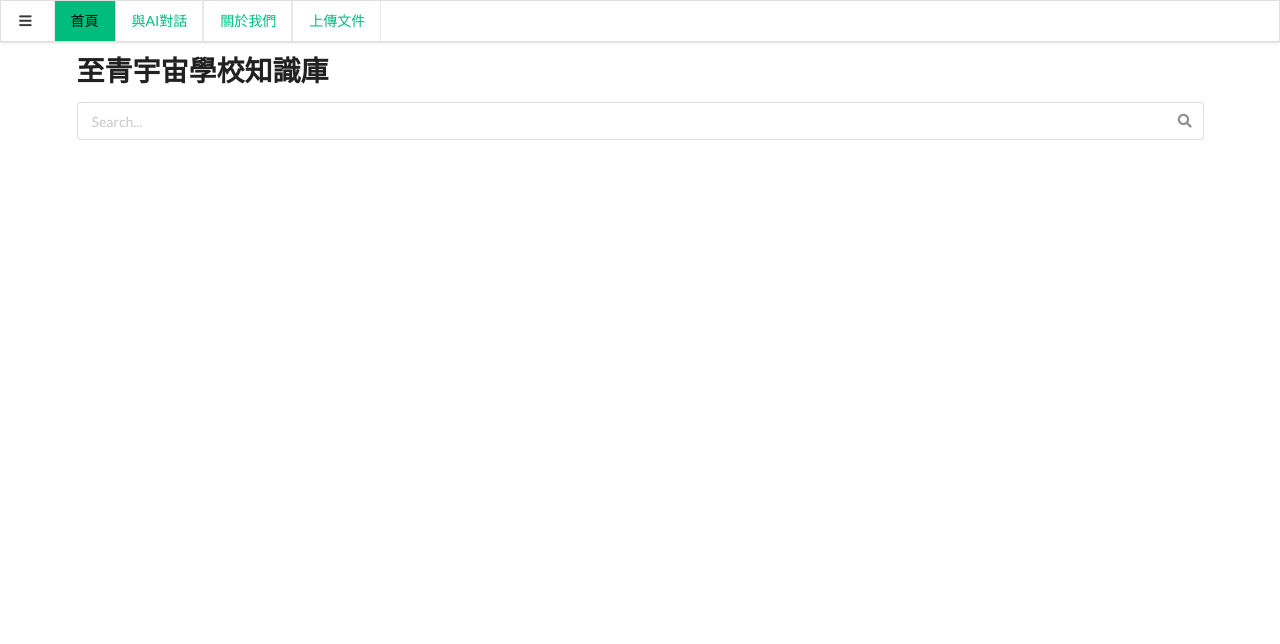
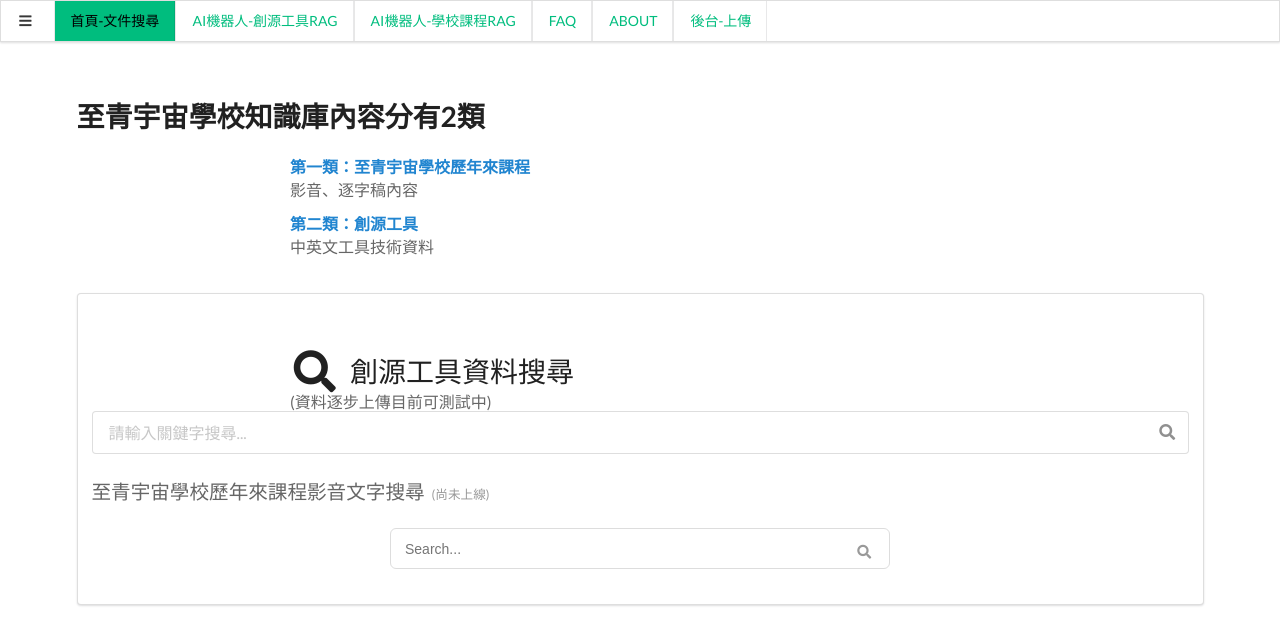
Before and after one commit to unischool/knowledge-base-frontend, a Vue app: page / in a window 1280 px wide. Shown: the top 644 px of the page. Built offline with nearby package versions, Linux system fonts and the light colour scheme; no server answers; what semantic-ui-vue would draw is missing.

Commit message:
close #13 定位網站功能Menu

```diff
--- a/src/App.vue
+++ b/src/App.vue
@@ -3,24 +3,32 @@ header
   nav.ui.fixed.top.menu
     button.no-border.ui.item(@click="toggleSidebar")
       i.icon.bars
-    RouterLink.item(to="/") 首頁
-    RouterLink.item(to="/ai") 與AI對話
-    RouterLink.item(to="/about") 關於我們
-    RouterLink.item(to="/upload") 上傳文件
+    RouterLink.item(to="/") 首頁-文件搜尋
+    RouterLink.item(to="/ai") AI機器人-創源工具RAG
+    RouterLink.item(to="/ai-rag") AI機器人-學校課程RAG
+    RouterLink.item(to="/faq") FAQ
+    RouterLink.item(to="/about") ABOUT
+    RouterLink.item(to="/upload") 後台-上傳
 .small-spacer
 .ui.sidebar.vertical.menu#side-menu(:class="{'hidden': !sidebarVisible}")
   RouterLink.item(to='/', exact='', name="home")
     i.home.icon
-    | 首頁
+    | 首頁-文件搜尋
   RouterLink.item(to='/ai', name="ai")
     i.ai.icon
-    | 與AI對話
+    | AI機器人-創源工具RAG
+  RouterLink.item(to='/ai-rag', name="ai-rag")
+    i.ai.icon
+    | AI機器人-學校課程RAG
+  RouterLink.item(to='/faq', name="faq")
+    i.help.icon
+    | FAQ
   RouterLink.item(to='/about', name="about")
     i.info.icon
-    | 關於我們
+    | ABOUT
   RouterLink.item(to='/upload', name="upload")
     i.upload.icon
-    | 上傳文件
+    | 後台-上傳
 .ui.sidebar.bg(:class="{'hidden': !sidebarVisible}", @click="toggleSidebar")
 
 .ui.container
--- a/src/views/HomeView.vue
+++ b/src/views/HomeView.vue
@@ -1,26 +1,80 @@
 <template lang="pug">
   main
-    //- <TheWelcome />
+    h1.ui.header 至青宇宙學校知識庫內容分有2類
 
-    h1.ui.header 至青宇宙學校知識庫
+    .ui.text.container
 
-    .ui.form.container
+      .ui.list
+        .item
+          .content
+              .header 第一類：至青宇宙學校歷年來課程
+              .description 影音、逐字稿內容
+        .item
+          .content
+            .header 第二類：創源工具
+            .description 中英文工具技術資料
+
+
+  .ui.segment.highlight-section
+    .ui.text.container
+      h1.ui.header.highlight-header
+        i.search.icon
+        .content
+          | 創源工具資料搜尋
+        .sub.header (資料逐步上傳目前可測試中)
+
+    .ui.form.container.search-container
       .ui.field
-        .ui.search.icon.input
-          input(v-model="mySearch", placeholder="Search...", @input="handleSearch")
+        .ui.large.search.icon.input
+          input(
+            v-model="mySearch",
+            placeholder="請輸入關鍵字搜尋...",
+            @input="handleSearch"
+          )
           i.search.icon
 
-    .ui.segment.container(v-if="mySearch.length > 0 && keywordsWithFiles.filter((keyword) => keyword.keyword.includes(mySearch)).length > 0")
-      button.keyword.ui.button(v-for="keyword in keywordsWithFiles", @click="handleClick(keyword)", v-show="mySearch.length > 0 && keyword.keyword.includes(mySearch)")
-        | {{ keyword.keyword }}
+    .ui.segment.container.results-container(
+      v-if="mySearch.length > 0 && keywordsWithFiles.filter((keyword) => keyword.keyword.includes(mySearch)).length > 0"
+    )
+      button.keyword.ui.button(
+        v-for="keyword in keywordsWithFiles",
+        @click="handleClick(keyword)",
+        v-show="mySearch.length > 0 && keyword.keyword.includes(mySearch)"
+      ) {{ keyword.keyword }}
 
-    div.ui.segment(v-if="selectedKeyword.keyword")
-      div.ui.header(v-if="selectedKeyword.keyword") 和 {{ selectedKeyword.keyword }} 相關的文件：
-      div.ui.list
-        div.ui.item(v-for="file in selectedKeyword.files")
-          button.ui.basic.purple.button(@click="handleFileClick(file)") {{ file }}
+      .secondary-search-section
+    h2.secondary-title
+      | 至青宇宙學校歷年來課程影音文字搜尋
+      span.status-text (尚未上線)
 
+    .search-form
+      .search-field
+        input(
+          v-model="mySearch",
+          placeholder="Search...",
+          @input="handleSearch"
+        )
+        i.search.icon
+
+    .search-results(
+      v-if="mySearch.length > 0 && keywordsWithFiles.filter((keyword) => keyword.keyword.includes(mySearch)).length > 0"
+    )
+      button.secondary-keyword-btn(
+        v-for="keyword in keywordsWithFiles",
+        @click="handleClick(keyword)",
+        v-show="mySearch.length > 0 && keyword.keyword.includes(mySearch)"
+      ) {{ keyword.keyword }}
+
+    .related-files(v-if="selectedKeyword.keyword")
+      h3.files-title 和 {{ selectedKeyword.keyword }} 相關的文件：
+      .files-list
+        button.file-btn(
+          v-for="file in selectedKeyword.files",
+          @click="handleFileClick(file)"
+        ) {{ file }}
 </template>
+
+
 
 
 <script lang="ts">
@@ -63,3 +117,170 @@ export default defineComponent({
   },
 })
 </script>
+
+<style scoped>
+.introduction {
+  font-size: 1.2em;
+  line-height: 1.6;
+  margin-bottom: 1.5em;
+  color: #333;
+}
+
+.ui.list {
+  margin-top: 1em;
+}
+
+.ui.list .item {
+  padding: 0.5em 0;
+}
+
+.ui.list .header {
+  font-weight: bold;
+  color: #2185d0;
+  margin-bottom: 0.3em;
+}
+
+.ui.list .description {
+  color: #666;
+}
+
+.result {
+  margin-top: 10px;
+  white-space: pre-wrap;
+}
+
+.ui.segment {
+  margin-top: 2em;
+}
+
+.ui.header {
+  margin-top: 1.5em;
+}
+
+.secondary-search-section {
+  margin-top: 4rem;
+  padding: 2rem;
+  background: #fafafa;
+  border-radius: 8px;
+  opacity: 0.8;
+}
+
+.secondary-title {
+  font-size: 1.4rem;
+  color: #666;
+  margin-bottom: 1.5rem;
+  font-weight: normal;
+}
+
+.status-text {
+  font-size: 0.9rem;
+  color: #999;
+  margin-left: 0.5rem;
+}
+
+.search-form {
+  max-width: 500px;
+  margin: 0 auto;
+}
+
+.search-field {
+  position: relative;
+  margin-bottom: 1.5rem;
+}
+
+.search-field input {
+  width: 100%;
+  padding: 0.8rem 2.5rem 0.8rem 1rem;
+  border: 1px solid #ddd;
+  border-radius: 6px;
+  background: #fff;
+  color: #666;
+  font-size: 1rem;
+}
+
+.search-field input:focus {
+  outline: none;
+  border-color: #ccc;
+  box-shadow: 0 0 0 2px rgba(0, 0, 0, 0.05);
+}
+
+.search-field i.search.icon {
+  position: absolute;
+  right: 1rem;
+  top: 50%;
+  transform: translateY(-50%);
+  color: #999;
+}
+
+.search-results {
+  display: flex;
+  flex-wrap: wrap;
+  gap: 0.5rem;
+  justify-content: center;
+  margin-top: 1rem;
+}
+
+.secondary-keyword-btn {
+  padding: 0.5rem 1rem;
+  background: #f0f0f0;
+  border: 1px solid #ddd;
+  border-radius: 4px;
+  color: #666;
+  cursor: pointer;
+  transition: all 0.2s ease;
+}
+
+.secondary-keyword-btn:hover {
+  background: #e8e8e8;
+  color: #333;
+}
+
+.related-files {
+  margin-top: 2rem;
+  padding: 1.5rem;
+  background: #fff;
+  border-radius: 6px;
+}
+
+.files-title {
+  font-size: 1.1rem;
+  color: #666;
+  margin-bottom: 1rem;
+}
+
+.files-list {
+  display: grid;
+  gap: 0.8rem;
+}
+
+.file-btn {
+  padding: 0.6rem 1rem;
+  background: #fff;
+  border: 1px solid #ddd;
+  border-radius: 4px;
+  color: #666;
+  cursor: pointer;
+  transition: all 0.2s ease;
+  text-align: left;
+}
+
+.file-btn:hover {
+  background: #f5f5f5;
+  border-color: #ccc;
+}
+
+@media (max-width: 768px) {
+  .secondary-search-section {
+    padding: 1.5rem;
+    margin-top: 3rem;
+  }
+
+  .secondary-title {
+    font-size: 1.2rem;
+  }
+
+  .search-field input {
+    padding: 0.6rem 2rem 0.6rem 0.8rem;
+  }
+}
+</style>
```
Also changed, not shown: src/views/Ai-ragView.vue (added), src/views/FaqView.vue (added).
